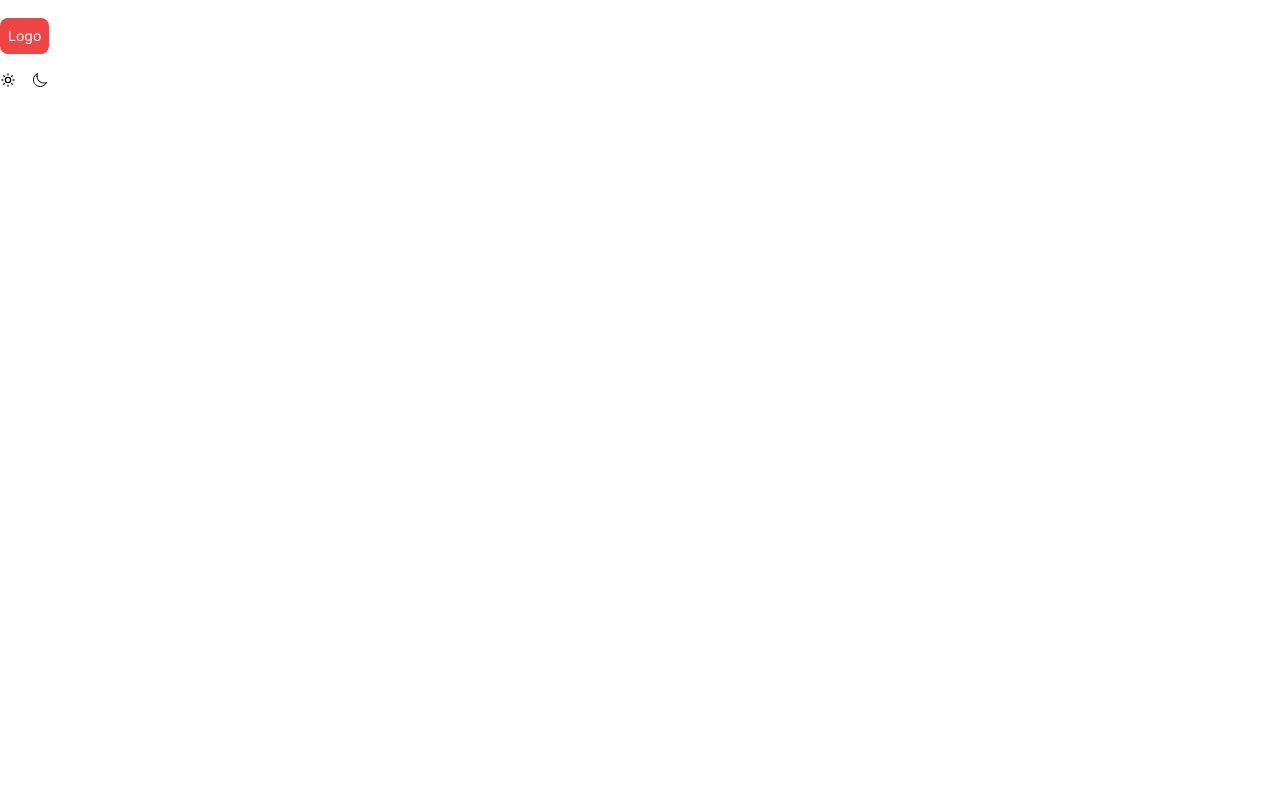
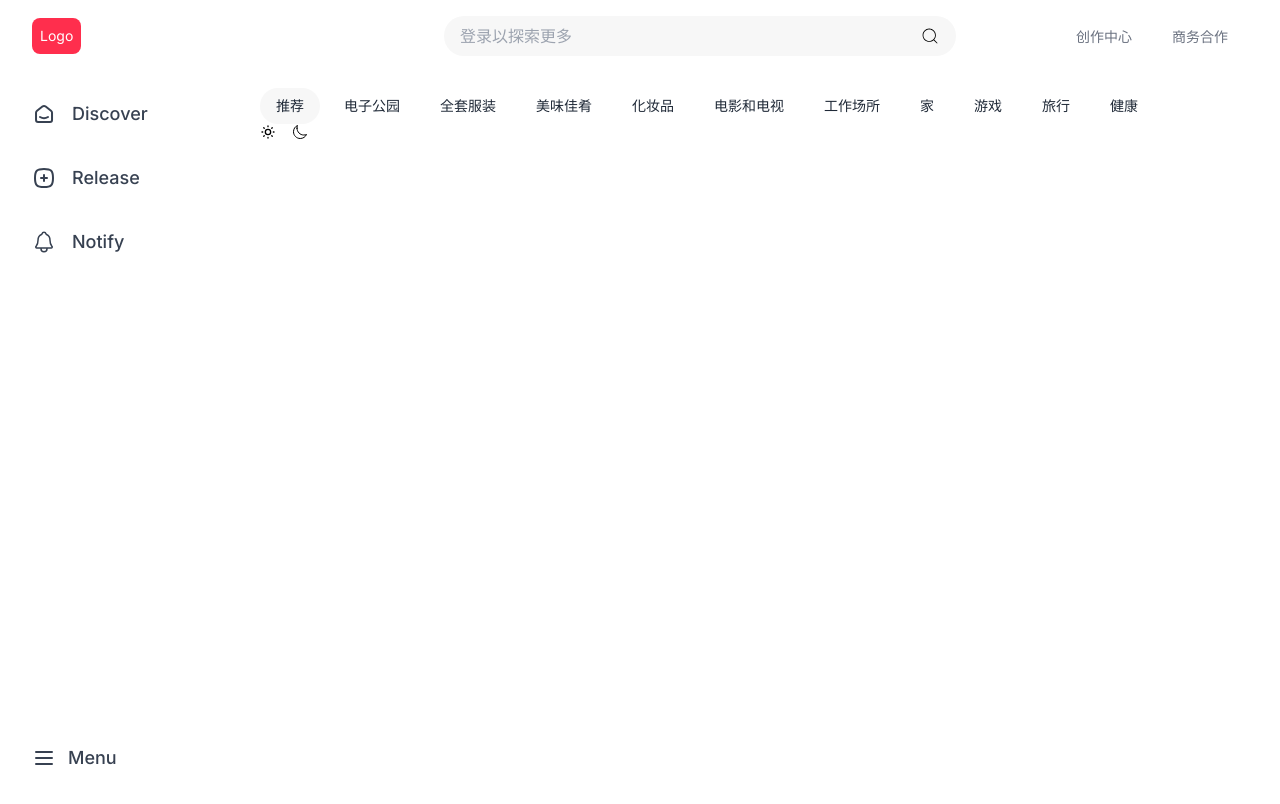
Before and after one commit to mdtaju/hotple, a Next.js app: page / in a window 1280 px wide. Shown: the top 804 px of the page. Built offline with nearby package versions, Linux system fonts and the light colour scheme.

Commit message:
sidebar and header

```diff
--- a/package.json
+++ b/package.json
@@ -9,6 +9,9 @@
     "lint": "next lint"
   },
   "dependencies": {
+    "@emotion/react": "^11.11.4",
+    "@emotion/styled": "^11.11.5",
+    "@mui/material": "^5.15.18",
     "next": "14.2.3",
     "next-themes": "^0.3.0",
     "react": "^18",
--- a/src/app/globals.css
+++ b/src/app/globals.css
@@ -16,6 +16,12 @@
   }
 }
 
+@layer components {
+  body {
+    @apply dark:bg-[#0a0a0a];
+  }
+}
+
 @layer utilities {
   .text-balance {
     text-wrap: balance;
--- a/src/app/page.tsx
+++ b/src/app/page.tsx
@@ -1,11 +1,9 @@
-import ThemeSwitcher from "@/components/common/theme-switcher/theme-switcher";
 import HomeHero from "@/components/pages/home";
 
 export default function HomePage() {
   return (
     <main className="">
       <HomeHero />
-      <ThemeSwitcher />
     </main>
   );
 }
--- /dev/null
+++ b/src/components/home-content/home-content.tsx
@@ -0,0 +1,11 @@
+"use client";
+
+import TopMenu from "./top-menu";
+
+export default function HomeContent() {
+  return (
+    <div className="w-full px-4 md:px-0 space-y-4 mt-4">
+      <TopMenu />
+    </div>
+  );
+}
--- /dev/null
+++ b/src/components/home-content/top-menu.tsx
@@ -0,0 +1,38 @@
+import { useState } from "react";
+
+const menuItems: string[] = [
+  "推荐",
+  "电子公园",
+  "全套服装",
+  "美味佳肴",
+  "化妆品",
+  "电影和电视",
+  "工作场所",
+  "家",
+  "游戏",
+  "旅行",
+  "健康",
+];
+
+export default function TopMenu() {
+  const [activeOption, setActiveOption] = useState("推荐");
+  return (
+    <div className="w-full overflow-hidden">
+      <div className="flex items-center gap-2 overflow-x-auto">
+        {menuItems.map((item, i) => (
+          <div key={i}>
+            <button
+              onClick={() => setActiveOption(item)}
+              className={`px-4 py-2 hover:bg-lightGray dark:hover:bg-darkSecondary text-gray-800 dark:text-gray-200 text-sm font-medium rounded-full whitespace-nowrap ${
+                activeOption === item
+                  ? "bg-lightGray dark:bg-darkSecondary"
+                  : ""
+              }`}>
+              <span className="whitespace-nowrap">{item}</span>
+            </button>
+          </div>
+        ))}
+      </div>
+    </div>
+  );
+}
--- a/src/components/pages/home.tsx
+++ b/src/components/pages/home.tsx
@@ -1,9 +1,23 @@
+import ThemeSwitcher from "../common/theme-switcher/theme-switcher";
+import HomeContent from "../home-content/home-content";
 import Header from "../ui/header/header";
+import Sidebar from "../ui/sidebar/sidebar";
 
 const HomeHero = () => {
   return (
     <div>
       <Header />
+      {/* main container */}
+      <div className="w-full max-w-[1440px] mx-auto flex items-start">
+        <Sidebar />
+        {/* content container */}
+        <div className="w-full md:w-[calc(100%-260px)] mr-0 md:ml-[260px] min-h-screen">
+          <div className="w-full">
+            <HomeContent />
+          </div>
+          <ThemeSwitcher />
+        </div>
+      </div>
     </div>
   );
 };
--- a/src/components/ui/header/header.tsx
+++ b/src/components/ui/header/header.tsx
@@ -1,9 +1,88 @@
+"use client";
+import { useState } from "react";
+import MenuMobile from "./menu-mobile";
+import Search from "./search";
+import { CiSearch } from "react-icons/ci";
+
 export default function Header() {
+  const [searchActive, setSearchActive] = useState(false);
+  const [searchText, setSearchText] = useState("");
+
+  // mobile search active handler
+  const searchActiveHandler = () => {
+    setSearchActive(true);
+  };
   return (
-    <div className="w-full h-[72px] grid place-items-center">
-      <div className="container mx-auto px-4 sm:px-0 flex items-center justify-between h-fit">
-        {/* logo */}
-        <div className="bg-red-500 text-white p-2 rounded-lg text-sm">Logo</div>
+    <div className="w-full h-[72px] grid place-items-center sticky top-0 bg-white dark:bg-darkThemeColor">
+      <div className="w-full max-w-[1440px] mx-auto px-4 md:px-8 flex items-center justify-between h-fit">
+        {/* logo and search container */}
+        {!searchActive && (
+          <div className="flex items-center justify-between grow">
+            {/* logo */}
+            <div className="bg-primary text-white p-2 rounded-lg text-sm">
+              Logo
+            </div>
+            {/* search */}
+            <div className="pr-0 md:pr-[100px] hidden md:block">
+              <Search />
+            </div>
+          </div>
+        )}
+        {/* mobile search input start */}
+        {searchActive && (
+          <div className="grow block md:hidden">
+            <div className={`flex items-center gap-2`}>
+              {/* search input start */}
+              <div className="grow bg-lightGray dark:bg-darkSecondary h-[40px] rounded-full flex items-center justify-between">
+                <div className="flex items-center justify-between grow">
+                  <input
+                    type="text"
+                    name=""
+                    id=""
+                    className="bg-transparent outline-none px-4 caret-primary h-[40px] grow max-w-[170px]"
+                    placeholder="登录以探索更多"
+                    value={searchText}
+                    onChange={(e) => setSearchText(e.target.value)}
+                  />
+                </div>
+                <button aria-label="search" className="h-full pl-1 pr-4">
+                  <CiSearch className="w-5 h-5" />
+                </button>
+              </div>
+              {/* search input end */}
+              <span onClick={() => setSearchActive(false)} className="text-sm">
+                Cancel
+              </span>
+            </div>
+          </div>
+        )}
+        {/* mobile search input end */}
+        {/* menu mobile */}
+        <div className="flex items-center gap-2 md:hidden">
+          {!searchActive && (
+            <>
+              <button onClick={searchActiveHandler} className="p-2">
+                <CiSearch className="w-5 h-5" />
+              </button>
+              <MenuMobile />
+            </>
+          )}
+        </div>
+        {/* menu */}
+        {!searchActive && (
+          <div className="hidden md:flex items-center">
+            <div className="py-2 px-5 hover:bg-lightGray dark:hover:bg-darkSecondary rounded-full cursor-pointer">
+              <span className="text-sm text-gray-500 dark:text-gray-300">
+                创作中心
+              </span>
+            </div>
+            <div className="py-2 px-5 hover:bg-lightGray dark:hover:bg-darkSecondary rounded-full cursor-pointer">
+              <span className="text-sm text-gray-500 dark:text-gray-300">
+                商务合作
+              </span>
+            </div>
+          </div>
+        )}
       </div>
     </div>
   );
--- /dev/null
+++ b/src/components/ui/header/menu-mobile.tsx
@@ -0,0 +1,15 @@
+import { useState } from "react";
+import { HiOutlineMenu } from "react-icons/hi";
+
+export default function MenuMobile() {
+  const [menuOpen, setMenuOpen] = useState(false);
+  return (
+    <div className="block md:hidden">
+      <button
+        className="p-2 bg-lightGray rounded-full"
+        onClick={() => setMenuOpen(true)}>
+        <HiOutlineMenu className="w-5 h-5" />
+      </button>
+    </div>
+  );
+}
--- /dev/null
+++ b/src/components/ui/header/search.tsx
@@ -0,0 +1,37 @@
+import { useState } from "react";
+import { CiSearch } from "react-icons/ci";
+import { IoCloseOutline } from "react-icons/io5";
+
+export default function Search() {
+  const [searchText, setSearchText] = useState("");
+
+  const handleTextClear = () => {
+    setSearchText("");
+  };
+  return (
+    <div className="w-[512px] bg-lightGray dark:bg-darkSecondary h-[40px] rounded-full flex items-center justify-between">
+      <div className="flex items-center justify-between grow">
+        <input
+          type="text"
+          name=""
+          id=""
+          className="bg-transparent outline-none px-4 caret-primary h-[40px] grow"
+          placeholder="登录以探索更多"
+          value={searchText}
+          onChange={(e) => setSearchText(e.target.value)}
+        />
+        {searchText && (
+          <button
+            onClick={handleTextClear}
+            aria-label="clear"
+            className="h-full px-1">
+            <IoCloseOutline className="w-5 h-5" />
+          </button>
+        )}
+      </div>
+      <button aria-label="search" className="h-full pl-1 pr-4">
+        <CiSearch className="w-5 h-5" />
+      </button>
+    </div>
+  );
+}
--- /dev/null
+++ b/src/components/ui/sidebar/sidebar.tsx
@@ -0,0 +1,38 @@
+import { TbSmartHome } from "react-icons/tb";
+import { HiOutlineMenu } from "react-icons/hi";
+import { TbSquareRoundedPlus } from "react-icons/tb";
+import { IoNotificationsOutline } from "react-icons/io5";
+
+export default function Sidebar() {
+  return (
+    <div className="fixed hidden md:block left-0 bottom-0 w-[260px] h-[calc(100vh-72px)] bg-white dark:bg-darkThemeColor">
+      <div className="h-full w-full p-4 flex flex-col gap-4 justify-between">
+        {/* list container start */}
+        <div className="w-full flex flex-col items-center gap-3 text-gray-700 dark:text-gray-200">
+          {/* discover */}
+          <div className="w-full flex items-center gap-4 px-4 py-3 rounded-full hover:bg-lightGray dark:hover:bg-darkSecondary cursor-pointer">
+            <TbSmartHome className="w-6 h-6" />
+            <span className="text-lg font-medium">Discover</span>
+          </div>
+          {/* release */}
+          <div className="w-full flex items-center gap-4 px-4 py-3 rounded-full hover:bg-lightGray dark:hover:bg-darkSecondary cursor-pointer">
+            <TbSquareRoundedPlus className="w-6 h-6" />
+            <span className="text-lg font-medium">Release</span>
+          </div>
+          {/* notify */}
+          <div className="w-full flex items-center gap-4 px-4 py-3 rounded-full hover:bg-lightGray dark:hover:bg-darkSecondary cursor-pointer">
+            <IoNotificationsOutline className="w-6 h-6" />
+            <span className="text-lg font-medium">Notify</span>
+          </div>
+        </div>
+        {/* list container end */}
+        {/* menu start */}
+        <div className="px-4 py-3 flex items-center gap-3 hover:bg-lightGray dark:hover:bg-darkSecondary rounded-full cursor-pointer text-gray-700 dark:text-gray-200">
+          <HiOutlineMenu className="w-6 h-6" />
+          <span className="text-lg font-medium">Menu</span>
+        </div>
+        {/* menu end */}
+      </div>
+    </div>
+  );
+}
--- a/tailwind.config.ts
+++ b/tailwind.config.ts
@@ -13,6 +13,12 @@ const config: Config = {
         "gradient-conic":
           "conic-gradient(from 180deg at 50% 50%, var(--tw-gradient-stops))",
       },
+      colors: {
+        primary: "#ff2e4d",
+        darkSecondary: "#141414",
+        lightGray: "#f7f7f7",
+        darkThemeColor: "#0a0a0a",
+      },
     },
   },
   plugins: [],
```
Also changed, not shown: src/components/ui/Popover/list-popover.tsx (added, +50 -0 lines), 1 other file (tests, documents, lock files or other folders).
